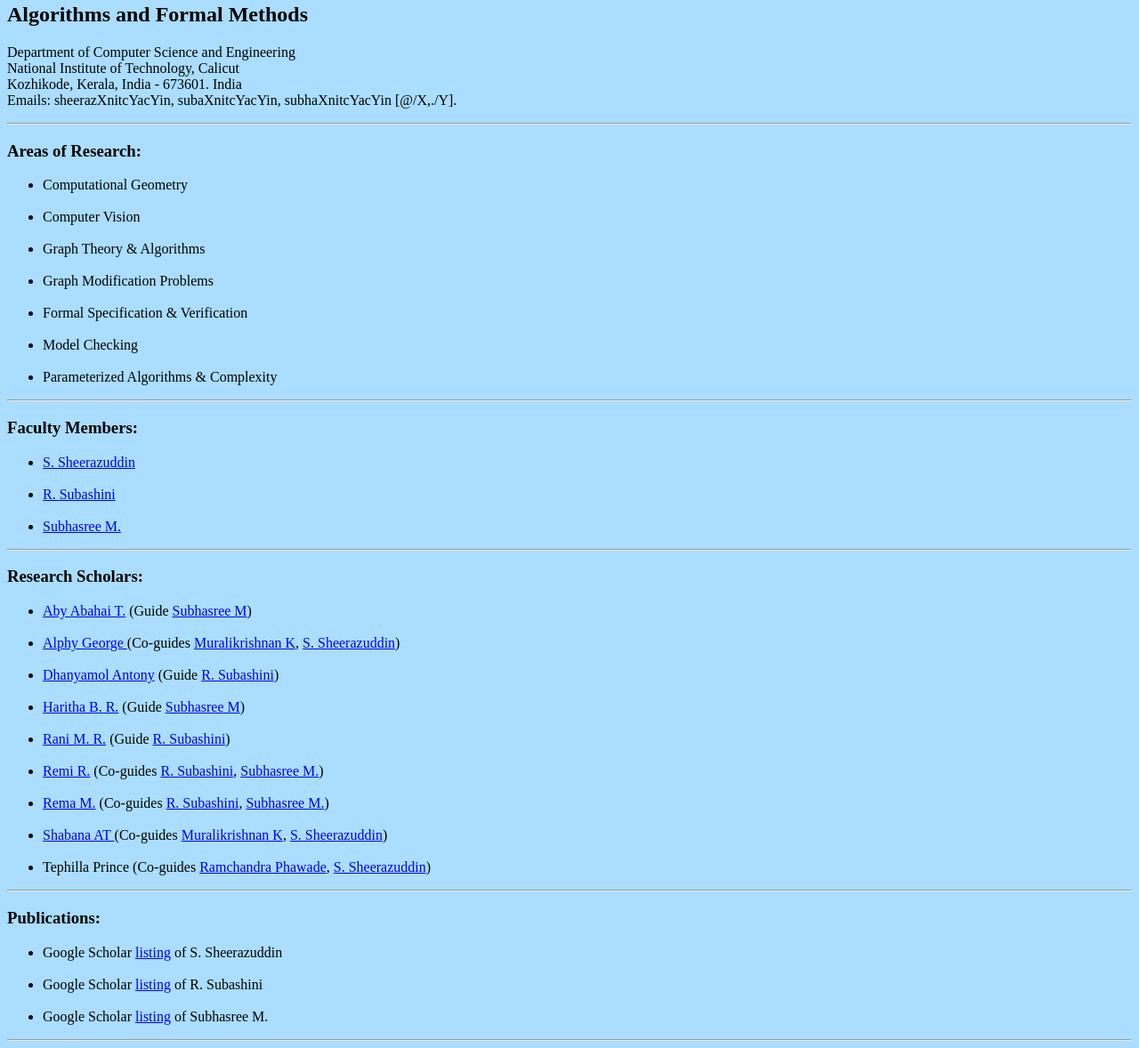
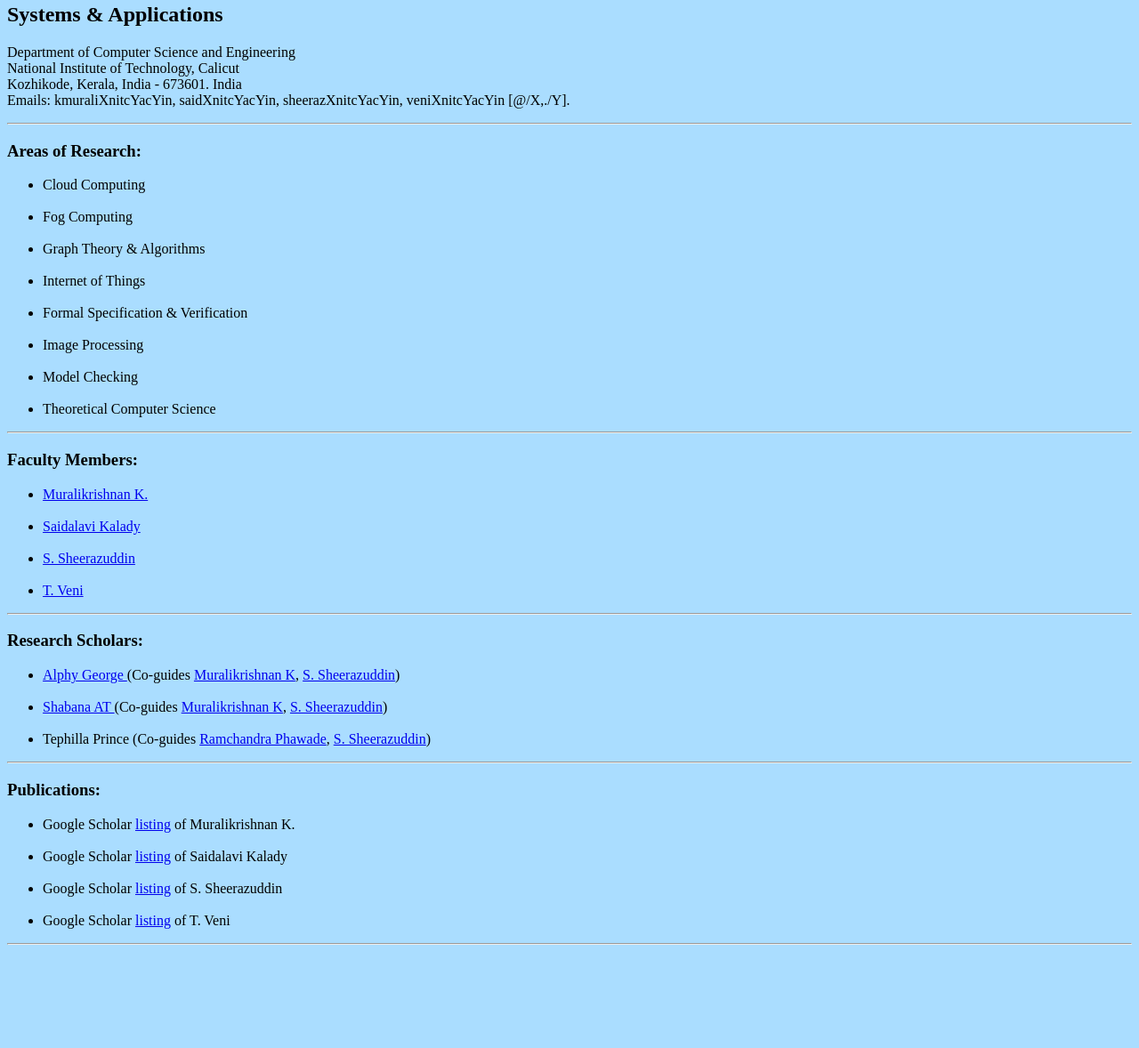
Before and after one commit to sheeraz-git/FRG, a plain HTML site: page index.html in a window 1280 px wide. Shown: the part 60-1238 px from the top of the page at 89% size. After the commit the page ends 1130 px from the top, so only its background shows below. Drawn offline with Linux system fonts and the light colour scheme.

Commit message:
Update index.html

```diff
--- a/index.html
+++ b/index.html
@@ -9,56 +9,45 @@ charset=iso-8859-15">
 </head>
 <body style="background-color:#AADDFF;">
 <h1 style="font-size:150%;">Faculty Research Group</h1>
-<h2 style="font-size:150%;">Algorithms and Formal Methods</h2>
-<p style="font-size:100%;">Department of Computer Science and Engineering <br>
+<h2 style="font-size:150%;">Systems & Applications</h2>
+<p style="font-size:100%;">Department of Computer Science and Engineering<br>
 National Institute of Technology, Calicut<br>
 Kozhikode, Kerala, India - 673601. India<br>
-Emails: sheerazXnitcYacYin, subaXnitcYacYin, subhaXnitcYacYin [@/X,./Y].</p>
+Emails: kmuraliXnitcYacYin, saidXnitcYacYin, sheerazXnitcYacYin, veniXnitcYacYin [@/X,./Y].</p>
 <HR>
 <h3>Areas of Research:</h3>
 <ul>
-  <li>Computational Geometry</li><br>
-  <li>Computer Vision</li> <br>
+  <li>Cloud Computing</li><br>
+  <li>Fog Computing</li> <br>
   <li>Graph Theory & Algorithms</li><br>
-  <li>Graph Modification Problems</li><br>
+  <li>Internet of Things</li><br>
   <li>Formal Specification & Verification</li><br>
+  <li>Image Processing</li><br>
   <li>Model Checking</li><br>
-  <li>Parameterized Algorithms & Complexity</li>
+  <li>Theoretical Computer Science</li>
 </ul>
 <HR>
 <h3>Faculty Members:</h3>
 <ul>
+<li><a href="https://people.cse.nitc.ac.in/muralikrishnan/" target="_blank">Muralikrishnan K.</a></li><br>
+<li><a href="https://people.cse.nitc.ac.in/saidalavi/" target="_blank">Saidalavi Kalady</a></li><br>
 <li><a href="https://sheerazuddins.github.io/" target="_blank">S. Sheerazuddin</a></li><br>
-<li><a href="https://subanitc.github.io/subashini/" target="_blank">R. Subashini</a></li><br>
-<li><a href="https://people.cse.nitc.ac.in/subha/" target="_blank">Subhasree M.</a></li>
+<li><a href="https://sites.google.com/nitc.ac.in/veni" target="_blank">T. Veni</a></li>
 </ul>
 <HR>
 <h3>Research Scholars:</h3>
 <ul>
-  <li><a href="https://abahai.github.io/aby/" target="_blank"> Aby Abahai T.</a>  (Guide <a href="https://people.cse.nitc.ac.in/subha/" target="_blank">Subhasree M</a>) </li> <br>
-
   <li><a href="https://alphygeorgev.github.io/" target="_blank"> Alphy George </a> (Co-guides  <a href="https://people.cse.nitc.ac.in/muralikrishnan/" target="_blank">Muralikrishnan K</a>, <a href="https://sheerazuddins.github.io/" target="_blank">S. Sheerazuddin</a>) </li><br>
-
-  <li><a href="https://dhanyaantony19.github.io/Dhanyamol-Antony/" target="_blank"> Dhanyamol Antony</a>  (Guide <a href="https://subanitc.github.io/subashini/" target="_blank">R. Subashini</a>) </li> <br>
-
-  <li><a href="https://haritha-br.github.io/haritha_p190076cs/" target="_blank"> Haritha B. R.</a>  (Guide <a href="https://people.cse.nitc.ac.in/subha/" target="_blank">Subhasree M</a>) </li> <br>
-
-  <li><a href="https://www.researchgate.net/profile/Rani-M-R" target="_blank"> Rani M. R.</a>  (Guide <a href="https://subanitc.github.io/subashini/" target="_blank">R. Subashini</a>) </li> <br>
-
-  <li><a href="https://remiraman.github.io/" target="_blank"> Remi R.</a> (Co-guides  <a href="https://subanitc.github.io/subashini/" target="_blank">R. Subashini</a>, <a href="https://people.cse.nitc.ac.in/subha/" target="_blank">Subhasree M.</a>) </li><br>
-
-  <li><a href="https://remamohan.github.io/" target="_blank"> Rema M.</a> (Co-guides  <a href="https://subanitc.github.io/subashini/" target="_blank">R. Subashini</a>, <a href="https://people.cse.nitc.ac.in/subha/" target="_blank">Subhasree M.</a>) </li><br>
-
   <li><a href="https://shabananishaq.github.io/shabananishaq/" target="_blank"> Shabana AT </a> (Co-guides  <a href="https://people.cse.nitc.ac.in/muralikrishnan/" target="_blank">Muralikrishnan K</a>, <a href="https://sheerazuddins.github.io/" target="_blank">S. Sheerazuddin</a>) </li><br>
-
   <li>Tephilla Prince (Co-guides  <a href="https://phawaderamchandra.github.io/" target="_blank">Ramchandra Phawade</a>, <a href="https://sheerazuddins.github.io/" target="_blank">S. Sheerazuddin</a>) </li>
 </ul>
 <HR>
 <h3>Publications:</h3>
   <ul>
+   <li>Google Scholar <a href="https://scholar.google.com/citations?user=4zqDLhIAAAAJ&hl=en" target="_blank">listing</a> of Muralikrishnan K.</li> <br>
+   <li>Google Scholar <a href="https://scholar.google.com/citations?hl=en&user=lXgE7V4AAAAJ" target="_blank">listing</a> of Saidalavi Kalady</li> <br>
    <li>Google Scholar <a href="https://scholar.google.co.in/citations?user=Eu75tbEAAAAJ&hl=en/" target="_blank">listing</a> of S. Sheerazuddin</li> <br>
-   <li>Google Scholar <a href="https://scholar.google.com/citations?user=GO8xuzEAAAAJ&hl=en/" target="_blank">listing</a> of R. Subashini</li> <br>
-   <li>Google Scholar <a href="https://scholar.google.com/citations?user=S6ImBpwAAAAJ&hl=en/" target="_blank">listing</a> of Subhasree M.</li>
+   <li>Google Scholar <a href="https://scholar.google.com/citations?user=gjBOZG8AAAAJ&hl=en" target="_blank">listing</a> of T. Veni</li>
   </ul>
 <HR>
 </body>
```
